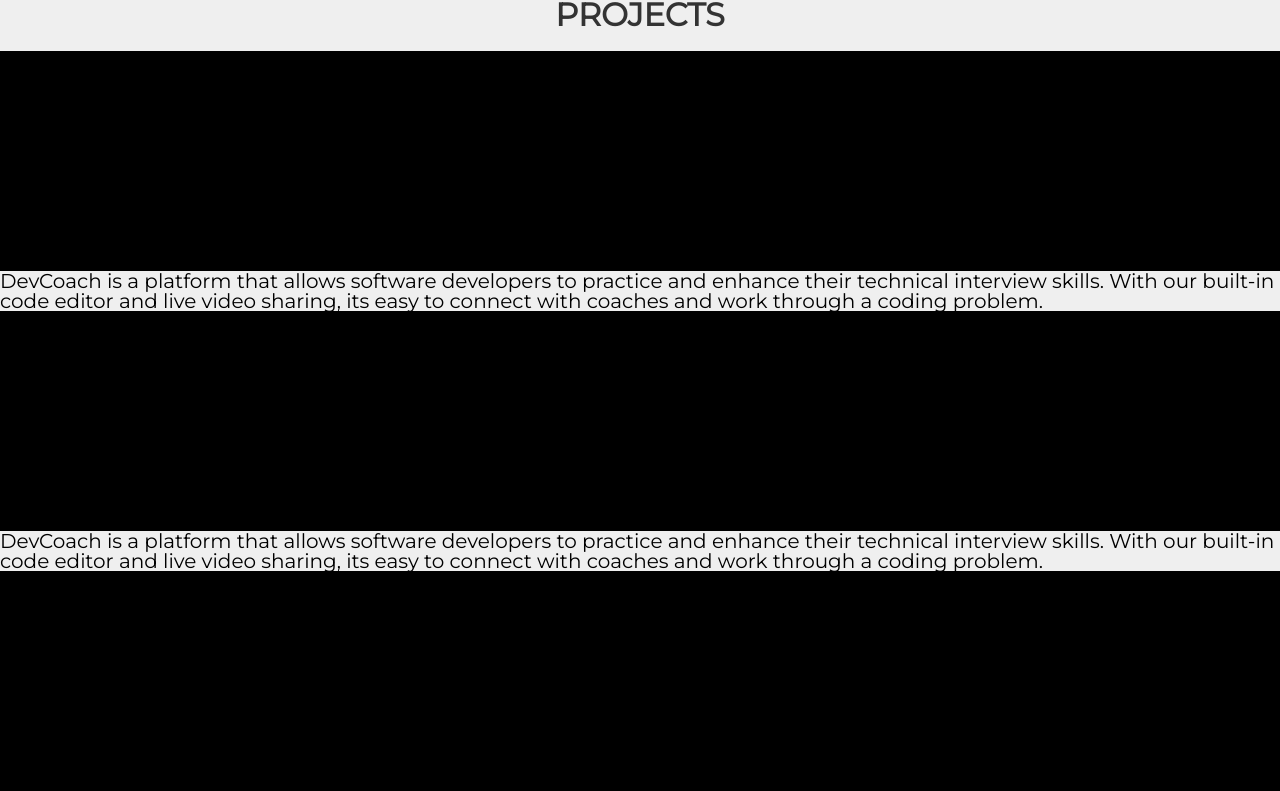
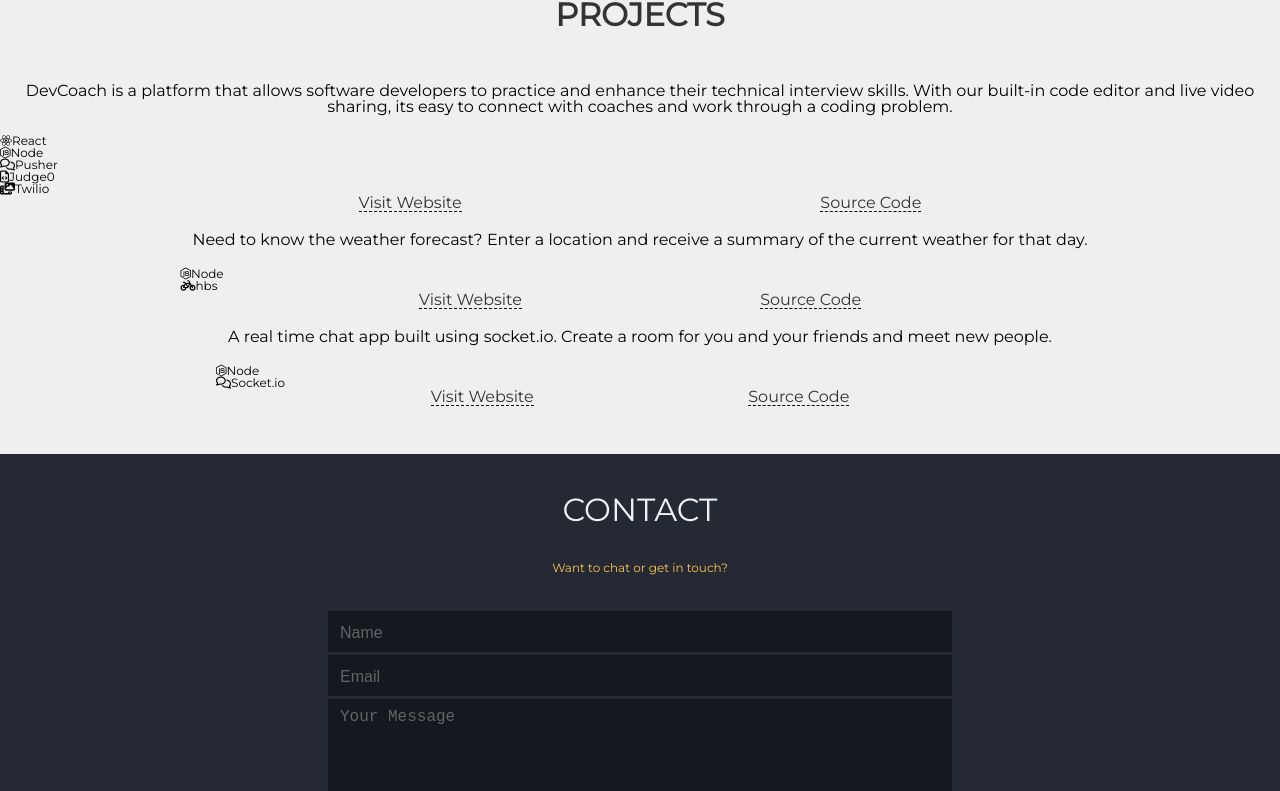
Before and after one commit to curm90/portfolio, a React (Create React App) app: page / in a window 1280 px wide. Shown: the part 1471-2262 px from the top of the page. Built offline with nearby package versions, Linux system fonts and the light colour scheme; a web font is replaced by a local one.

Commit message:
add project links

```diff
--- a/src/components/Projects.js
+++ b/src/components/Projects.js
@@ -5,13 +5,6 @@
     <section id='projects' className='projects__container'>
       <h1 className='projects__title'>PROJECTS</h1>
       <div className='project'>
-        <a
-          href='https://www.dev-coach.com'
-          target='_blank'
-          rel='noopener noreferrer'
-        >
-          <div className='project-image__container'></div>
-        </a>
         <div className='project__description'>
           <p className='description__text'>
             DevCoach is a platform that allows software developers to
@@ -21,34 +14,114 @@
             problem.
           </p>
         </div>
+        <div className='tech__container'>
+          <ul className='tech__list'>
+            <li className='tech'>
+              <i className='fab fa-react'></i>React
+            </li>
+            <li className='tech'>
+              <i class='fab fa-node-js'></i>Node
+            </li>
+            <li className='tech'>
+              <i class='far fa-comments'></i>Pusher
+            </li>
+            <li className='tech'>
+              <i class='far fa-file-code'></i>Judge0
+            </li>
+            <li className='tech'>
+              <i class='fas fa-photo-video'></i>Twilio
+            </li>
+          </ul>
+        </div>
+        <div className='project__links'>
+          <a
+            href='https://www.dev-coach.com'
+            className='project__link'
+            target='_blank'
+            rel='noopener noreferrer'
+          >
+            Visit Website
+          </a>
+          <a
+            href='https://github.com/LABS-EU3/quality_hub_frontend'
+            className='project__link'
+            target='_blank'
+            rel='noopener noreferrer'
+          >
+            Source Code
+          </a>
+        </div>
       </div>
       <div className='project'>
-        <a href='https://weather-application-sutton.herokuapp.com/'>
-          <div className='project-image__container'></div>
-        </a>
         <div className='project__description'>
           <p className='description__text'>
-            DevCoach is a platform that allows software developers to
-            practice and enhance their technical interview skills.
-            With our built-in code editor and live video sharing, its
-            easy to connect with coaches and work through a coding
-            problem.
+            Need to know the weather forecast? Enter a location and
+            receive a summary of the current weather for that day.
           </p>
         </div>
+        <div className='tech__container'>
+          <ul className='tech__list'>
+            <li className='tech'>
+              <i class='fab fa-node-js'></i>Node
+            </li>
+            <li className='tech'>
+              <i class='fas fa-bicycle'></i>hbs
+            </li>
+          </ul>
+        </div>
+        <div className='project__links'>
+          <a
+            href='https://weather-application-sutton.herokuapp.com/'
+            className='project__link'
+            target='_blank'
+            rel='noopener noreferrer'
+          >
+            Visit Website
+          </a>
+          <a
+            href='https://github.com/curm90/NodeJs-weather-app'
+            className='project__link'
+            target='_blank'
+            rel='noopener noreferrer'
+          >
+            Source Code
+          </a>
+        </div>
       </div>
-
       <div className='project'>
-        <a href='https://chat-app-sutton.herokuapp.com/'>
-          <div className='project-image__container'></div>
-        </a>
         <div className='project__description'>
           <p className='description__text'>
-            DevCoach is a platform that allows software developers to
-            practice and enhance their technical interview skills.
-            With our built-in code editor and live video sharing, its
-            easy to connect with coaches and work through a coding
-            problem.
+            A real time chat app built using socket.io. Create a room
+            for you and your friends and meet new people.
           </p>
+        </div>
+        <div className='tech__container'>
+          <ul className='tech__list'>
+            <li className='tech'>
+              <i class='fab fa-node-js'></i>Node
+            </li>
+            <li className='tech'>
+              <i class='far fa-comments'></i>Socket.io
+            </li>
+          </ul>
+        </div>
+        <div className='project__links'>
+          <a
+            href='https://chat-app-sutton.herokuapp.com/'
+            className='project__link'
+            target='_blank'
+            rel='noopener noreferrer'
+          >
+            Visit Website
+          </a>
+          <a
+            href='https://github.com/curm90/Chat-App'
+            className='project__link'
+            target='_blank'
+            rel='noopener noreferrer'
+          >
+            Source Code
+          </a>
         </div>
       </div>
     </section>
--- a/src/styles/components/_projects.scss
+++ b/src/styles/components/_projects.scss
@@ -1,5 +1,5 @@
 .projects__container {
-  @include flex(column, space-evenly, center);
+  @include flex(column, center, center);
   padding: $xxl-size 0;
   background: #efefef;
 
@@ -7,50 +7,40 @@
     font-size: $l-size;
     font-weight: bold;
     color: $dark-text;
-    margin: 0 0 $m-size 0;
+    margin: 0 0 $l-size 0;
   }
 
   .project-image__container {
     width: 100%;
     height: 22rem;
-    background: black;
+    background: #15181e;
   }
 
-  .project {
-    margin-top: $m-size 0;
+  .project__description {
+    margin: $m-size 0;
+    text-align: center;
+    padding: 0 $xs-size;
+    font-size: $s-size;
+  }
+
+  .tech__container {
+    height: 100%;
+
+    .tech__list {
+      .tech {
+        color: black;
+        font-size: $xs-size;
+      }
+    }
+  }
+  .project__links {
+    @include flex(row, space-evenly, center);
+    font-size: $s-size;
+
+    .project__link {
+      text-decoration: none;
+      border-bottom: 1px dashed black;
+      color: $dark-text;
+    }
   }
 }
-
-// .projects-container {
-//   @include flex(column, center, center);
-//   background: #f4f4ef;
-//   padding: $l-size;
-
-//   .project-title {
-//     font-size: $l-size;
-//     margin-bottom: $l-size;
-//     color: #484649;
-//     font-weight: bold;
-//   }
-
-//   .project {
-//     @include flex(row, space-evenly, center);
-//     width: 100%;
-//     margin: $m-size;
-//   }
-
-//   .project:nth-child(odd) {
-//     @include flex(row-reverse, space-evenly, center);
-//   }
-
-//   .description-text {
-//     width: 60rem;
-//     line-height: 1.2;
-//   }
-
-//   .project-image {
-//     background: black;
-//     width: 35rem;
-//     height: 20rem;
-//   }
-// }
```
